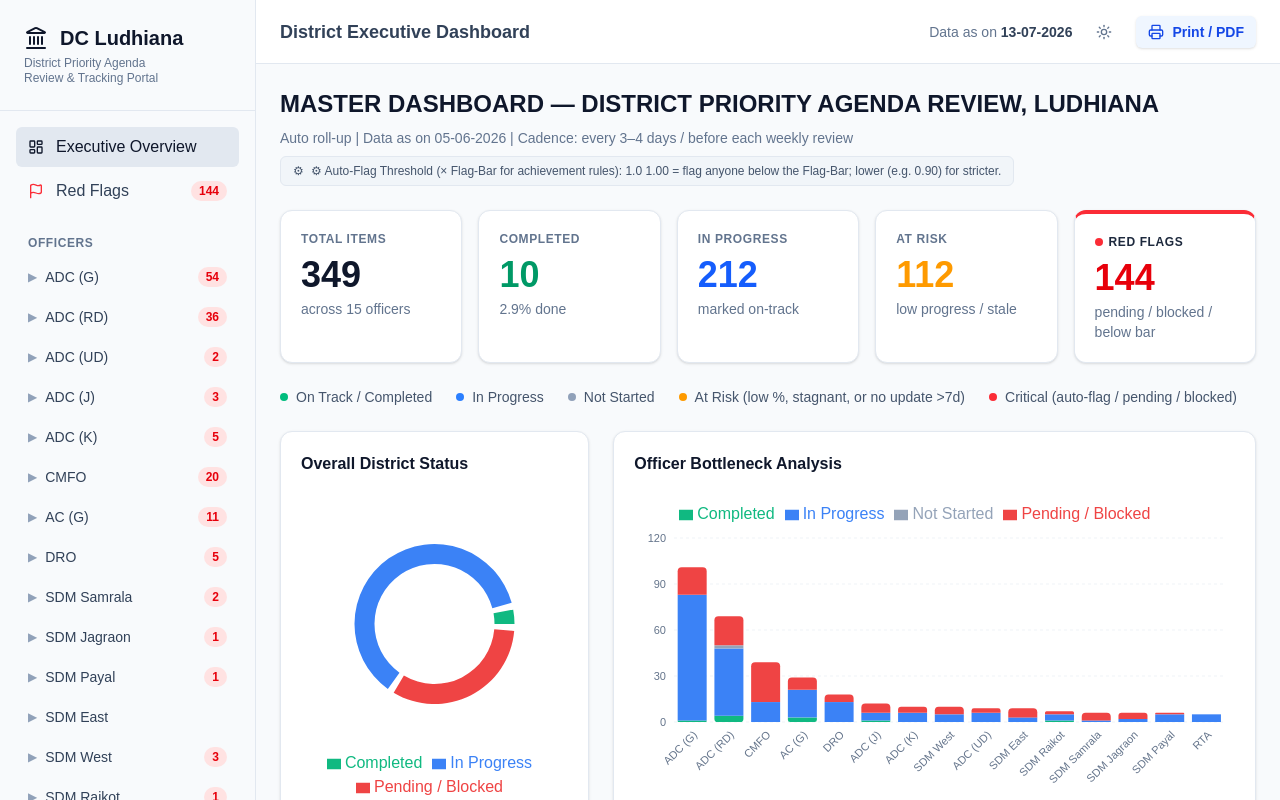
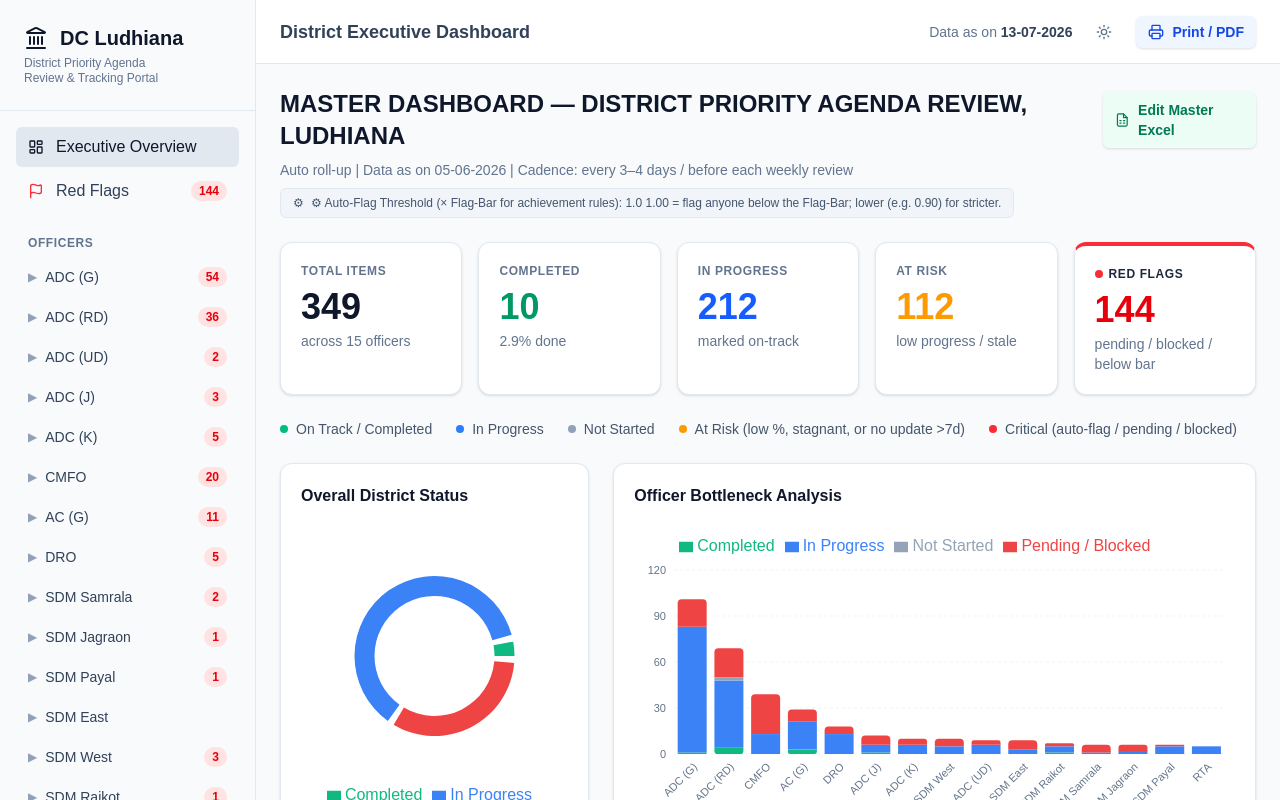
Before and after one commit to Aarshpatel12/Ludhiana-DASH, a Next.js app: page / in a window 1280 px wide. Built offline with nearby package versions, Linux system fonts and the light colour scheme.

Commit message:
Add Edit Excel buttons linked to Google Sheets for each officer

```diff
--- a/src/app/officer/[id]/page.tsx
+++ b/src/app/officer/[id]/page.tsx
@@ -1,4 +1,4 @@
-import { fetchOfficerData } from '@/lib/dataFetcher';
+import { fetchOfficerData, SHEET_ID, SHEET_GIDS } from '@/lib/dataFetcher';
 import Link from 'next/link';
 import OfficerCharts from '@/components/OfficerCharts';
 import OfficerAgendas from '@/components/OfficerAgendas';
@@ -35,6 +35,9 @@ export default async function OfficerPage({
   const completedItems = data.filter(r => r['Status']?.toLowerCase() === 'completed').length;
   const pendingItems = totalItems - flaggedItems - completedItems;
 
+  const sheetGid = (SHEET_GIDS as any)[decodedId] || '0';
+  const editUrl = `https://docs.google.com/spreadsheets/d/${SHEET_ID}/edit#gid=${sheetGid}`;
+
   return (
     <div className="max-w-7xl mx-auto space-y-8 pb-12 transition-colors">
       <div>
@@ -43,8 +46,19 @@ export default async function OfficerPage({
           <span>/</span>
           <span className="font-semibold text-slate-900 dark:text-slate-100">{decodedId}</span>
         </div>
-        <h1 className="text-3xl font-bold text-slate-900 dark:text-slate-100 mb-1">{decodedId} Review</h1>
-        <p className="text-slate-500 dark:text-slate-400">
+        <div className="flex flex-col sm:flex-row sm:items-center justify-between gap-4 mb-1">
+          <h1 className="text-3xl font-bold text-slate-900 dark:text-slate-100">{decodedId} Review</h1>
+          <a
+            href={editUrl}
+            target="_blank"
+            rel="noopener noreferrer"
+            className="flex items-center gap-2 px-3 py-2 bg-emerald-50 text-emerald-700 hover:bg-emerald-100 dark:bg-emerald-900/30 dark:text-emerald-400 dark:hover:bg-emerald-900/50 rounded-md font-bold transition-colors shadow-sm print:hidden text-sm"
+          >
+            <svg xmlns="http://www.w3.org/2000/svg" width="16" height="16" viewBox="0 0 24 24" fill="none" stroke="currentColor" strokeWidth="2" strokeLinecap="round" strokeLinejoin="round"><path d="M14 2H6a2 2 0 0 0-2 2v16a2 2 0 0 0 2 2h12a2 2 0 0 0 2-2V8z"/><polyline points="14 2 14 8 20 8"/><path d="M8 13h2"/><path d="M8 17h2"/><path d="M14 13h2"/><path d="M14 17h2"/></svg>
+            Edit Excel Data
+          </a>
+        </div>
+        <p className="text-slate-500 dark:text-slate-400 mt-1">
           Tracking {data.length} total items ({schemes.length} schemes and {tasks.length} priority tasks).
         </p>
 
--- a/src/app/page.tsx
+++ b/src/app/page.tsx
@@ -1,4 +1,4 @@
-import { fetchMasterDashboard } from '@/lib/dataFetcher';
+import { fetchMasterDashboard, SHEET_ID, SHEET_GIDS } from '@/lib/dataFetcher';
 import Link from 'next/link';
 import MasterCharts from '@/components/MasterCharts';
 
@@ -21,10 +21,24 @@ export default async function Home() {
 
   const percentDone = totalItems > 0 ? ((completed / totalItems) * 100).toFixed(1) : '0.0';
 
+  const sheetGid = (SHEET_GIDS as any)['Master Dashboard'] || '0';
+  const editUrl = `https://docs.google.com/spreadsheets/d/${SHEET_ID}/edit#gid=${sheetGid}`;
+
   return (
     <div className="max-w-6xl mx-auto space-y-6 pb-12 transition-colors">
       <div className="flex flex-col gap-2">
-        <h1 className="text-2xl font-bold text-slate-900 dark:text-slate-100">{metadata.title || 'Executive Overview'}</h1>
+        <div className="flex flex-col sm:flex-row sm:items-center justify-between gap-4">
+          <h1 className="text-2xl font-bold text-slate-900 dark:text-slate-100">{metadata.title || 'Executive Overview'}</h1>
+          <a
+            href={editUrl}
+            target="_blank"
+            rel="noopener noreferrer"
+            className="flex items-center gap-2 px-3 py-2 bg-emerald-50 text-emerald-700 hover:bg-emerald-100 dark:bg-emerald-900/30 dark:text-emerald-400 dark:hover:bg-emerald-900/50 rounded-md font-bold transition-colors shadow-sm print:hidden text-sm"
+          >
+            <svg xmlns="http://www.w3.org/2000/svg" width="16" height="16" viewBox="0 0 24 24" fill="none" stroke="currentColor" strokeWidth="2" strokeLinecap="round" strokeLinejoin="round"><path d="M14 2H6a2 2 0 0 0-2 2v16a2 2 0 0 0 2 2h12a2 2 0 0 0 2-2V8z"/><polyline points="14 2 14 8 20 8"/><path d="M8 13h2"/><path d="M8 17h2"/><path d="M14 13h2"/><path d="M14 17h2"/></svg>
+            Edit Master Excel
+          </a>
+        </div>
         <p className="text-sm text-slate-500 dark:text-slate-400">
           {metadata.subtitle || `District priority agenda roll-up across ${data.length} officers · ${totalItems} tracked items`}
         </p>
```
